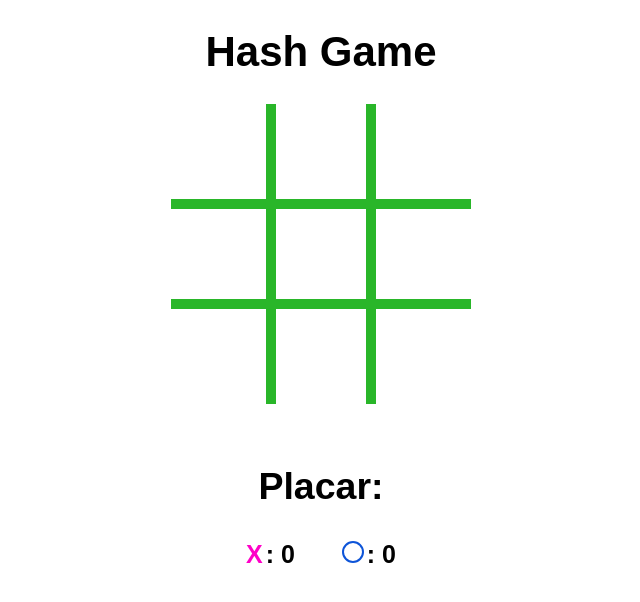
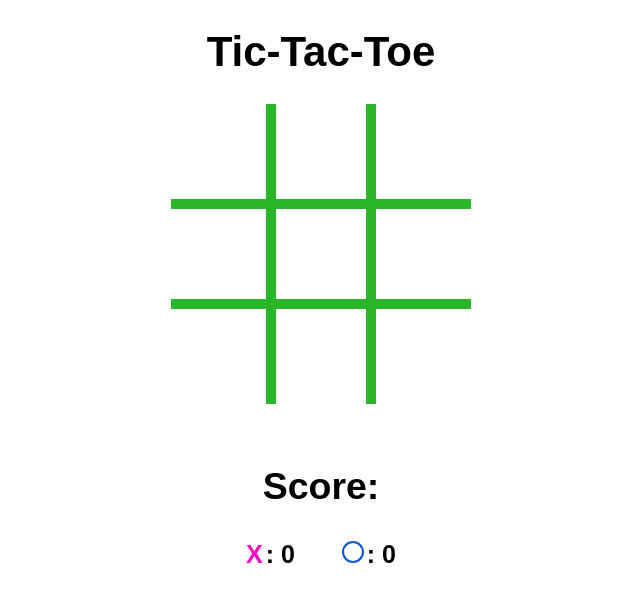
Before and after one commit to kleinpkms/Tic-Tac-Toe, a plain HTML site: page index.html in a window 1280 px wide. Both pictures are taken after a click on the button "2 Players". Shown: the whole page, without its empty margins (319-959 px from the left). Drawn offline with Linux system fonts and the light colour scheme.

Commit message:
Update index.html

```diff
--- a/index.html
+++ b/index.html
@@ -2,11 +2,11 @@
 <html lang="en">
 <head>
   <meta charset="UTF-8">
-  <title>Hash Game</title>
+  <title>Tic-Tac-Toe</title>
   <link rel="stylesheet" href="css/styles.css">
 </head>
 <body>
-  <h1>Hash Game</h1>
+  <h1>Tic-Tac-Toe</h1>
   <div id="buttons-container">
     <button id="2-players">2 Players</button>
     <button id="ai-player">Against AI</button>
@@ -22,7 +22,7 @@
     <div class="box" id="block-8"></div class="box">
     <div class="box" id="block-9"></div class="box">
     <div id="scoreboard-container">
-      <h2>Placar:</h2>
+      <h2>Score:</h2>
       <span class="score-box"><span id="x-scoreboard">X</span>: <span id="scoreboard-1">0</span></span>
       <span class="score-box"><span id="o-scoreboard"></span>: <span id="scoreboard-2">0</span></span>
     </div>
```
